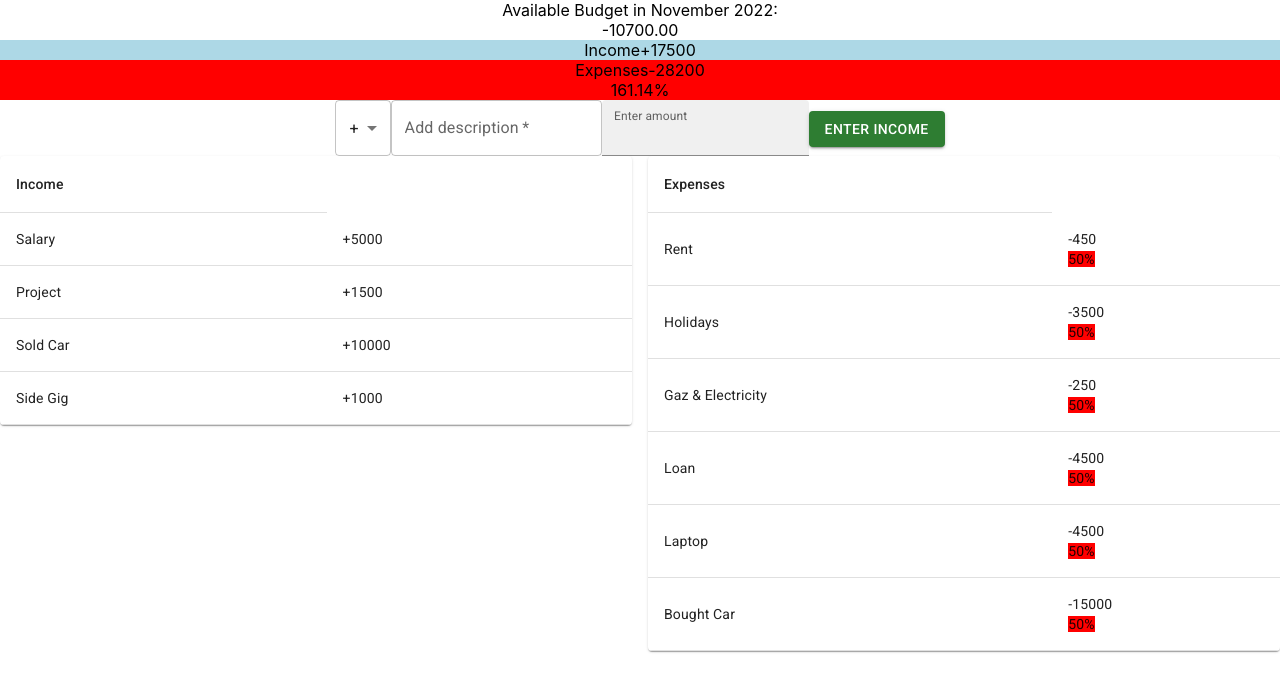
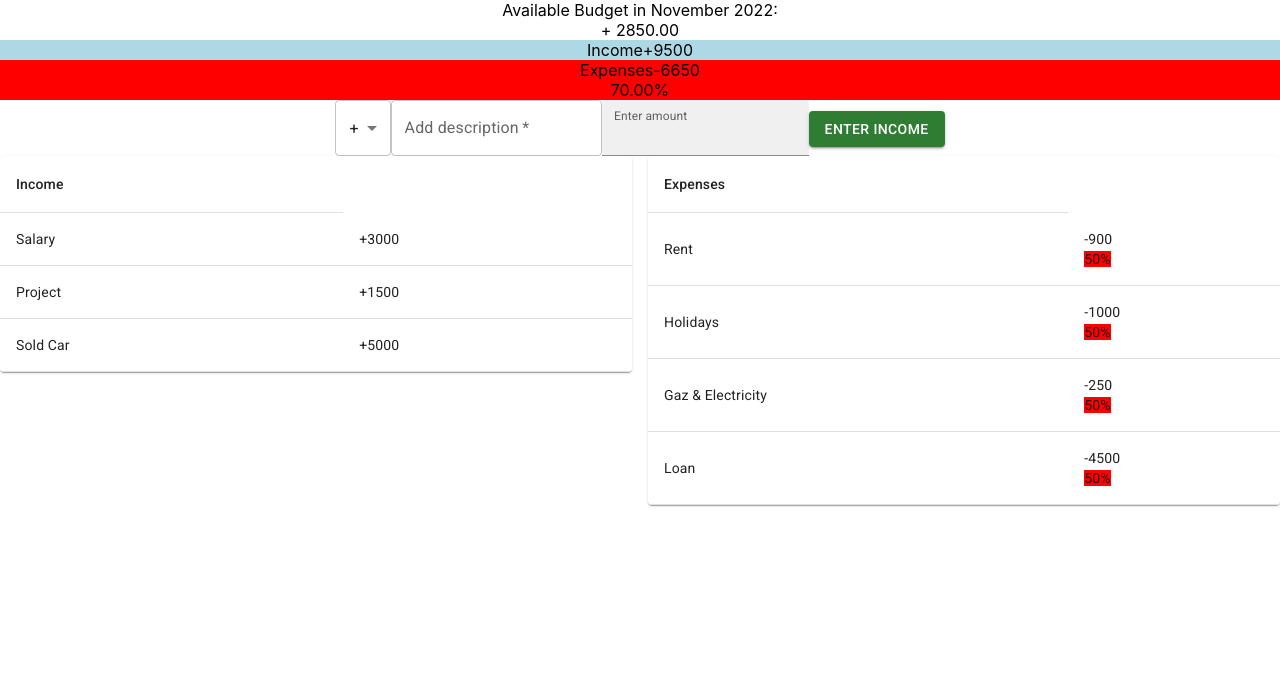
Before and after one commit to DC989/reactbudgetapp, a React (Create React App) app: page / in a window 1280 px wide. Shown: the top 692 px of the page. Built offline with nearby package versions, Linux system fonts and the light colour scheme.

Commit message:
transaction data grouped into two separate arrays and drop transaction function added.

```diff
--- a/src/components/App.jsx
+++ b/src/components/App.jsx
@@ -9,10 +9,16 @@ import TransactionsList from "./TransactionsList";
 
 import "../styles/App.css";
 
-import { getMonthAndYear, fakeData } from "../utils/helpers";
+import {
+  getMonthAndYear,
+  listOfIncome,
+  listOfExpenses,
+} from "../utils/helpers";
 
 function App() {
-  const [transactions, setTransactions] = useState(fakeData);
+  const [incomeTransactions, setIncomeTransactions] = useState(listOfIncome);
+  const [expenseTransactions, setExpenseTransactions] =
+    useState(listOfExpenses);
   const [entryType, setEntryType] = useState(1);
   const [entryDescription, setEntryDescription] = useState("");
   const [entryAmount, setEntryAmount] = useState("");
@@ -28,9 +34,9 @@ function App() {
   const getIncomeTotal = () => {
     let incomeTotal = 0;
 
-    transactions
-      .filter((transaction) => transaction.type === "income")
-      .map((transaction) => (incomeTotal += transaction.amount));
+    incomeTransactions.map(
+      (transaction) => (incomeTotal += transaction.amount)
+    );
 
     return incomeTotal;
   };
@@ -38,9 +44,9 @@ function App() {
   const getExpenseTotal = () => {
     let expensesTotal = 0;
 
-    transactions
-      .filter((transaction) => transaction.type === "expense")
-      .map((transaction) => (expensesTotal += transaction.amount));
+    expenseTransactions.map(
+      (transaction) => (expensesTotal += transaction.amount)
+    );
 
     return expensesTotal;
   };
@@ -55,14 +61,26 @@ function App() {
 
   const submitTransaction = () => {
     if (entryDescription && entryAmount > 0) {
-      setTransactions((prevState) => [
+      if (entryType === 1) {
+        setIncomeTransactions((prevState) => [
           ...prevState,
           {
-          type: entryType === 1 ? "income" : "expense",
+            type: "income",
             description: entryDescription,
             amount: Number(entryAmount),
           },
         ]);
+      } else {
+        setExpenseTransactions((prevState) => [
+          ...prevState,
+          {
+            type: "expense",
+            description: entryDescription,
+            amount: Number(entryAmount),
+          },
+        ]);
+      }
+
       setEntryType(1);
       setEntryDescription("");
       setEntryAmount("");
@@ -71,12 +89,20 @@ function App() {
     }
   };
 
-  const deleteTransaction = (key) => {
+  const deleteTransaction = (key, type) => {
     console.log(key);
 
-    /* setTransactions((prevState) =>
-      prevState.filter((transaction) => transaction.key !== key)
-    ); */
+    if (type === "income") {
+      setIncomeTransactions((prevState) => {
+        prevState = prevState.slice(0, key).concat(prevState.slice(key + 1));
+        return prevState;
+      });
+    } else {
+      setExpenseTransactions((prevState) => {
+        prevState = prevState.slice(0, key).concat(prevState.slice(key + 1));
+        return prevState;
+      });
+    }
   };
 
   return (
@@ -157,7 +183,7 @@ function App() {
       <Grid container spacing={2}>
         <Grid item sm={6}>
           <TransactionsList
-            transactions={transactions}
+            transactions={incomeTransactions}
             type="Income"
             deleteTransaction={deleteTransaction}
           />
@@ -165,7 +191,7 @@ function App() {
 
         <Grid item sm={6}>
           <TransactionsList
-            transactions={transactions}
+            transactions={expenseTransactions}
             type="Expenses"
             deleteTransaction={deleteTransaction}
           />
--- a/src/components/TransactionsList.jsx
+++ b/src/components/TransactionsList.jsx
@@ -37,7 +37,9 @@ export default function TransactionsList({
                     <TableCell style={{ position: "relative" }}>
                       +{transaction.amount}{" "}
                       <CancelIcon
-                        onClick={() => deleteTransaction(index)}
+                        onClick={() =>
+                          deleteTransaction(index, transaction.type)
+                        }
                         style={{
                           position: "absolute",
                           top: "50%",
@@ -53,14 +55,17 @@ export default function TransactionsList({
                 ))
             : transactions
                 .filter((transaction) => transaction.type === "expense")
-                .map(({ key, description, amount }) => (
-                  <TableRow key={key}>
-                    <TableCell>{description}</TableCell>
+                .map((transaction, index) => (
+                  <TableRow key={index}>
+                    <TableCell>{transaction.description}</TableCell>
                     <TableCell style={{ position: "relative" }}>
-                      -{amount}
+                      -{transaction.amount}
                       <br />
                       <span style={{ backgroundColor: "red" }}>50%</span>
                       <CancelIcon
+                        onClick={() =>
+                          deleteTransaction(index, transaction.type)
+                        }
                         style={{
                           position: "absolute",
                           top: "50%",
--- a/src/utils/helpers.js
+++ b/src/utils/helpers.js
@@ -21,11 +21,11 @@ export function getMonthAndYear() {
   return { month, year };
 }
 
-export const fakeData = [
+export const listOfIncome = [
   {
     type: "income",
     description: "Salary",
-    amount: 5000,
+    amount: 3000,
   },
   {
     type: "income",
@@ -35,22 +35,20 @@ export const fakeData = [
   {
     type: "income",
     description: "Sold Car",
-    amount: 10000,
+    amount: 5000,
   },
-  {
-    type: "income",
-    description: "Side Gig",
-    amount: 1000,
-  },
+];
+
+export const listOfExpenses = [
   {
     type: "expense",
     description: "Rent",
-    amount: 450,
+    amount: 900,
   },
   {
     type: "expense",
     description: "Holidays",
-    amount: 3500,
+    amount: 1000,
   },
   {
     type: "expense",
@@ -62,14 +60,4 @@ export const fakeData = [
     description: "Loan",
     amount: 4500,
   },
-  {
-    type: "expense",
-    description: "Laptop",
-    amount: 4500,
-  },
-  {
-    type: "expense",
-    description: "Bought Car",
-    amount: 15000,
-  },
 ];
```
Lines whose indentation alone changed are shown as unchanged.
